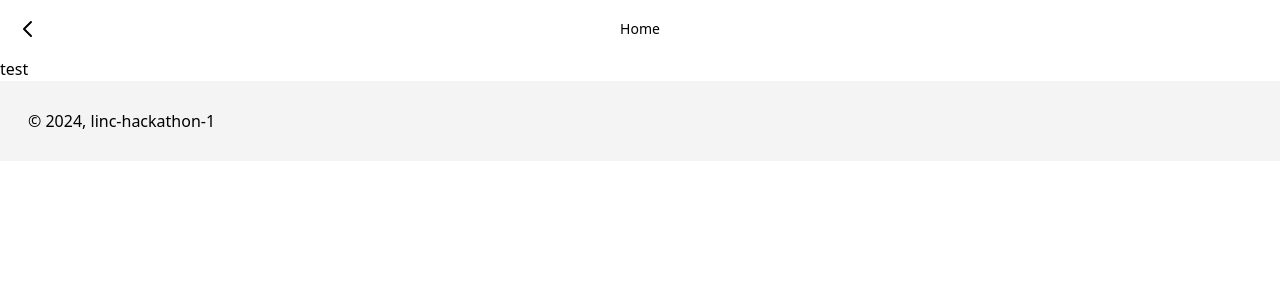
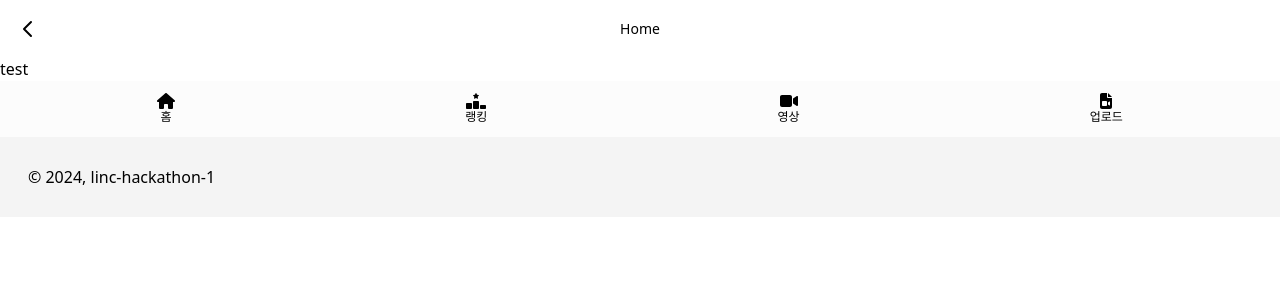
Before and after one commit to linc-hackathon-1/web1-frontend, a React (Vite) app: page / in a window 1280 px wide. Shown: the top 300 px of the page. Built offline with nearby package versions, Linux system fonts and the light colour scheme; a web font is replaced by a local one.

Commit message:
Feat/navigation (#16)
* temp

* feat: navigation

* feat: fontawesom 아이콘 적용

```diff
--- a/package.json
+++ b/package.json
@@ -10,6 +10,11 @@
     "preview": "vite preview"
   },
   "dependencies": {
+    "@fortawesome/fontawesome-svg-core": "^6.6.0",
+    "@fortawesome/free-brands-svg-icons": "^6.6.0",
+    "@fortawesome/free-regular-svg-icons": "^6.6.0",
+    "@fortawesome/free-solid-svg-icons": "^6.6.0",
+    "@fortawesome/react-fontawesome": "^0.2.2",
     "axios": "^1.7.3",
     "react": "^18.3.1",
     "react-dom": "^18.3.1",
--- /dev/null
+++ b/src/components/organisms/Navigation.tsx
@@ -0,0 +1,41 @@
+import { FontAwesomeIcon } from "@fortawesome/react-fontawesome";
+import { faHome } from "@fortawesome/free-solid-svg-icons";
+import { faRankingStar } from "@fortawesome/free-solid-svg-icons";
+import { faVideo } from "@fortawesome/free-solid-svg-icons";
+import { faFileVideo } from "@fortawesome/free-solid-svg-icons";
+import { Link } from "react-router-dom";
+import Container from "../atoms/Container";
+
+function Navigation() {
+  return (
+    <Container
+      size="full-width"
+      direction="flex-row"
+      alignItems="items-center"
+      justifyContents="justify-around"
+      classes="bg-white p-3 "
+    >
+      <Link to="/" className="flex flex-col items-center">
+        <FontAwesomeIcon icon={faHome} />
+        <div className="text-xs">홈</div>
+      </Link>
+
+      <Link to="/ranking" className="flex flex-col items-center">
+        <FontAwesomeIcon icon={faRankingStar} />
+        <div className="text-xs">랭킹</div>
+      </Link>
+
+      <Link to="/videos" className="flex flex-col items-center">
+        <FontAwesomeIcon icon={faVideo} />
+        <div className="text-xs">영상</div>
+      </Link>
+
+      <Link to="/upload" className="flex flex-col items-center">
+        <FontAwesomeIcon icon={faFileVideo} />
+        <div className="text-xs">업로드</div>
+      </Link>
+    </Container>
+  );
+}
+
+export default Navigation;
--- a/src/pages/Home/index.tsx
+++ b/src/pages/Home/index.tsx
@@ -1,9 +1,11 @@
-import Page from '@/components/templates/Page';
+import Page from "@/components/templates/Page";
+import Navigation from "@/components/organisms/Navigation";
 
 function HomePage() {
   return (
     <Page pageName="Home">
       <p>test</p>
+      <Navigation />
     </Page>
   );
 }
```
Also changed, not shown: src/components/organisms/Header.tsx (+5 -2 lines), src/routes/index.tsx (+10 -10 lines), 2 other files (tests, documents, lock files or other folders).
